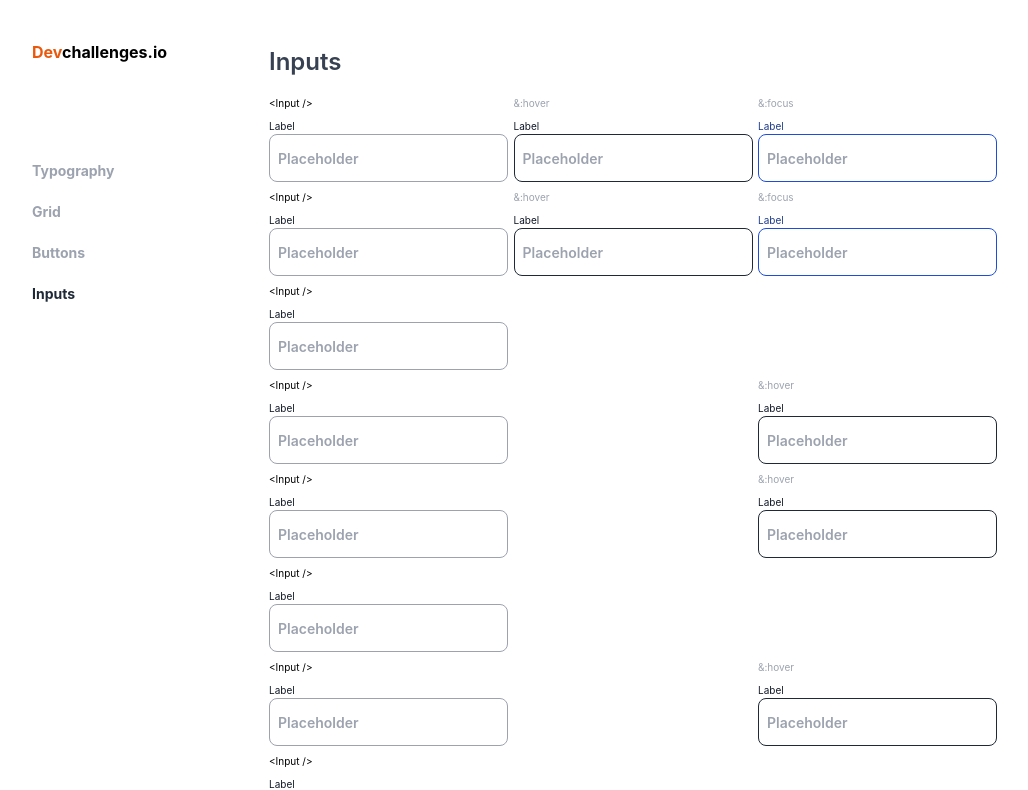
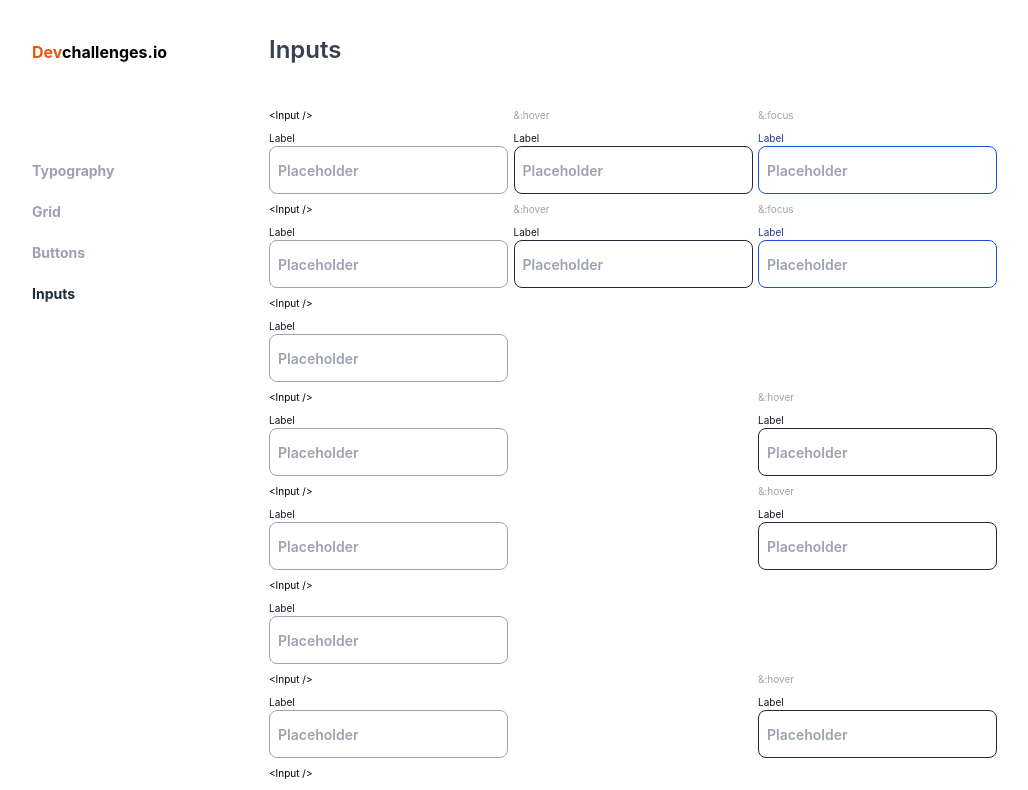
Before and after one commit to martinBoglione/Proyectos-React, a React (Create React App) app in the folder input-component/: page / in a window 1280 px wide. Shown: the top 790 px of the page, without its empty margins (8-1036 px from the left). Built offline with nearby package versions, Linux system fonts and the light colour scheme.

Commit message:
Update margins header

```diff
--- a/input-component/src/components/header.js
+++ b/input-component/src/components/header.js
@@ -2,7 +2,7 @@ import React from "react";
 
 function Header() {
     return(
-        <header className='font-semibold text-[24px] mb-4 mt-3 text-gray-700'>Inputs</header>
+        <header className='font-semibold text-[24px] mb-10 text-gray-700'>Inputs</header>
     );
 }
 
```
